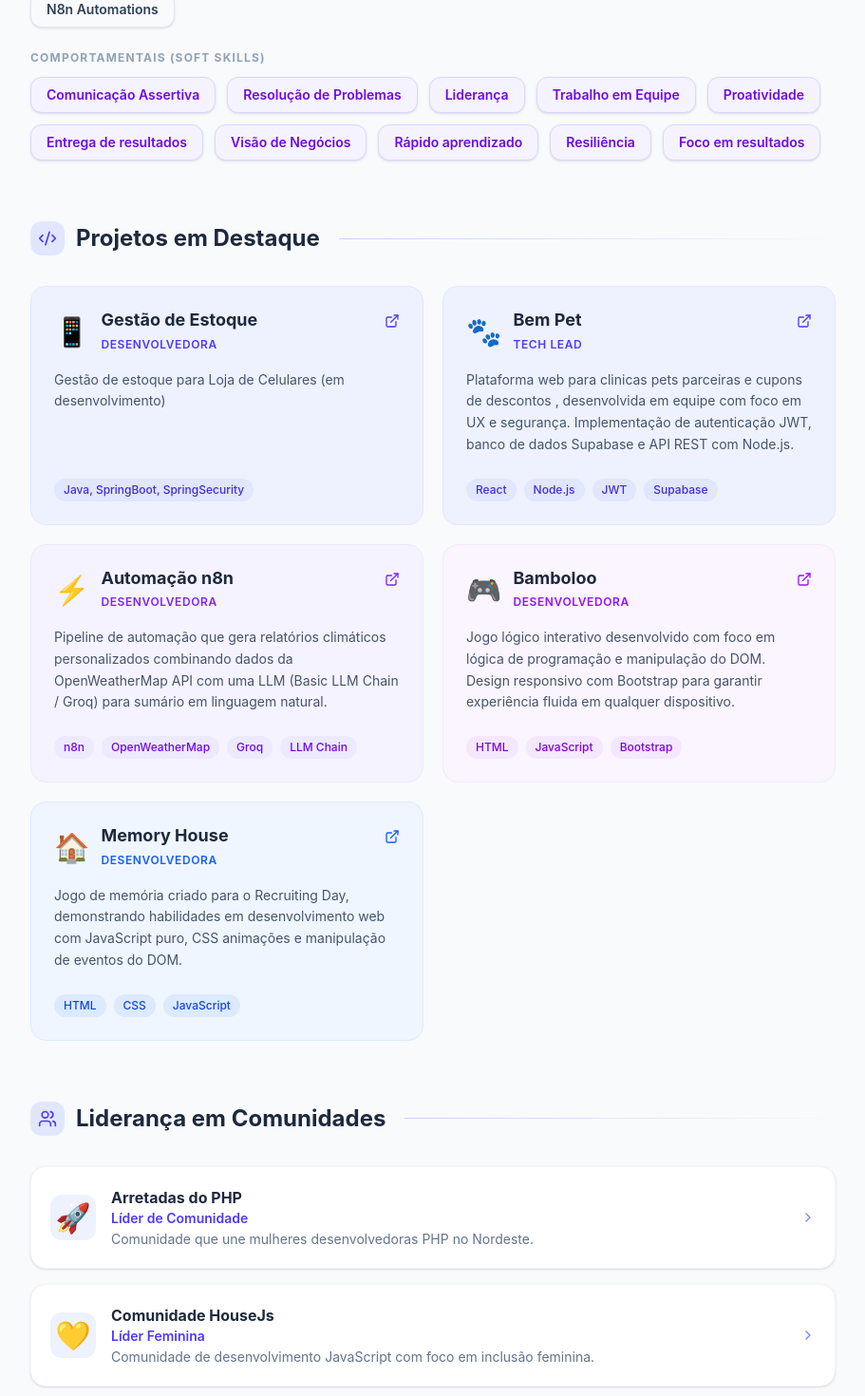
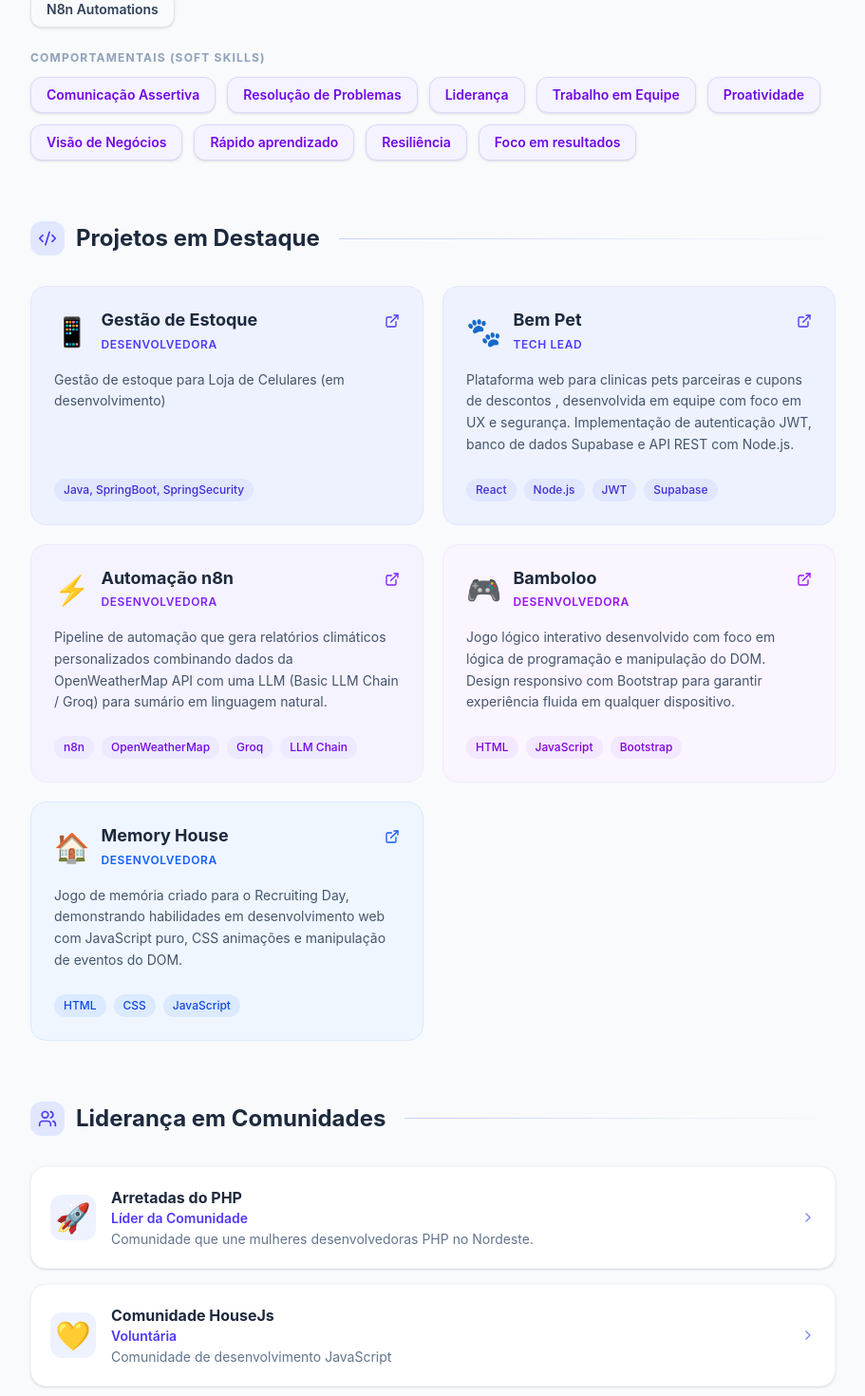
Before and after one commit to erlizaellen/curriculoerlizaellen2026, a React (Vite) app: page / in a window 1280 px wide. Shown: the part 1220-2690 px from the top of the page at 95% size, without its empty margins (184-1095 px from the left). Built offline with nearby package versions, Linux system fonts and the light colour scheme.

Commit message:
atualizando o curriculo

```diff
--- a/src/App.jsx
+++ b/src/App.jsx
@@ -29,7 +29,7 @@ const SKILLS_SUPORTE = [
 ];
 const SKILLS_SOFT = [
   'Comunicação Assertiva', 'Resolução de Problemas', 'Liderança',
-  'Trabalho em Equipe', 'Proatividade', 'Entrega de resultados', 'Visão de Negócios'
+  'Trabalho em Equipe', 'Proatividade', 'Visão de Negócios'
   , 'Rápido aprendizado', 'Resiliência', 'Foco em resultados'
 ];
 
@@ -89,15 +89,15 @@ const PROJECTS = [
 const COMMUNITIES = [
   {
     name: 'Arretadas do PHP',
-    role: 'Líder de Comunidade',
+    role: 'Líder da Comunidade',
     description: 'Comunidade que une mulheres desenvolvedoras PHP no Nordeste.',
     emoji: '🚀',
     link: 'https://www.instagram.com/arretadasdophp?igsh=YWpqdnoxZzIyN2R0',
   },
   {
     name: 'Comunidade HouseJs',
-    role: 'Líder Feminina',
-    description: 'Comunidade de desenvolvimento JavaScript com foco em inclusão feminina.',
+    role: 'Voluntária',
+    description: 'Comunidade de desenvolvimento JavaScript',
     emoji: '💛',
     link: 'https://www.instagram.com/comunidadehousejs?igsh=MWx5Z3V6eW14eW94aw==',
   },
@@ -136,6 +136,14 @@ const COURSES = [
     statusColor: 'indigo',
     icon: '🗄️',
     year: '',
+  },
+  {
+    title: 'Algoritmos e Lógica de Programação',
+    institution: 'Curso em Vídeo',
+    status: 'Concluído',
+    statusColor: 'emerald',
+    icon: '🔢',
+    year: '2026',
   },
   {
     title: 'Geração Tech — Formação Full Stack',
@@ -193,14 +201,7 @@ const COURSES = [
     icon: '🧩',
     year: '2024',
   },
-  {
-    title: 'Algoritmos e Lógica de Programação',
-    institution: 'Curso em Vídeo',
-    status: 'Concluído',
-    statusColor: 'emerald',
-    icon: '🔢',
-    year: '2026',
-  },
+
   {
     title: 'Semana do Python',
     institution: 'EmpowerData',
```
